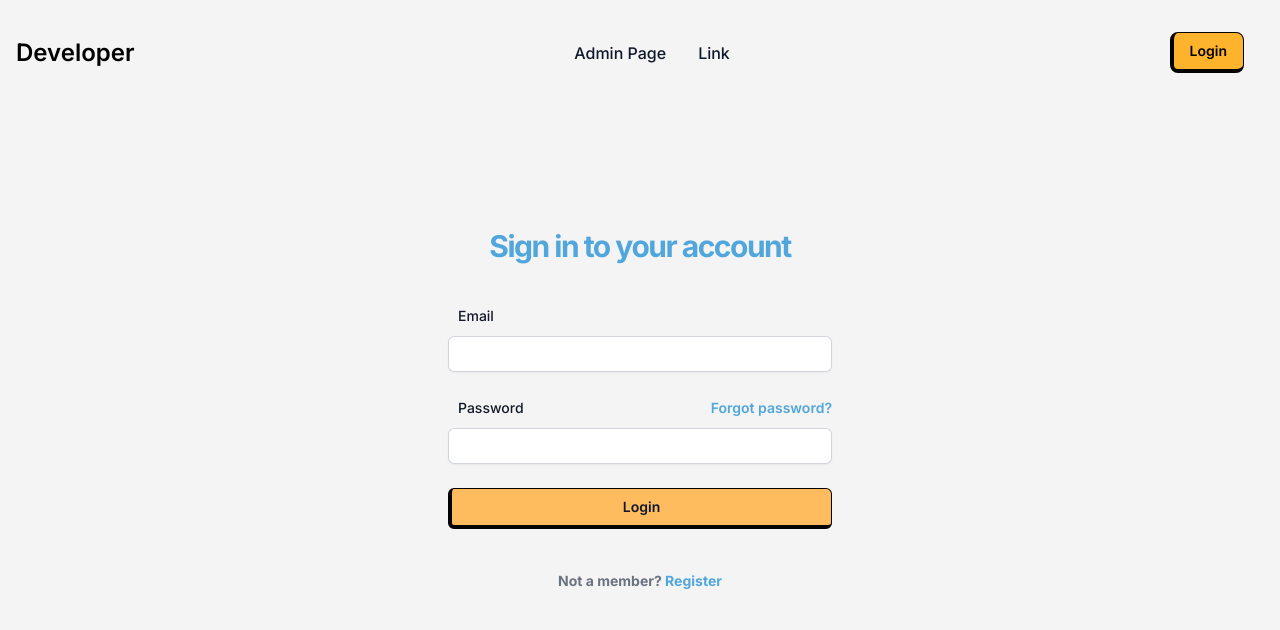
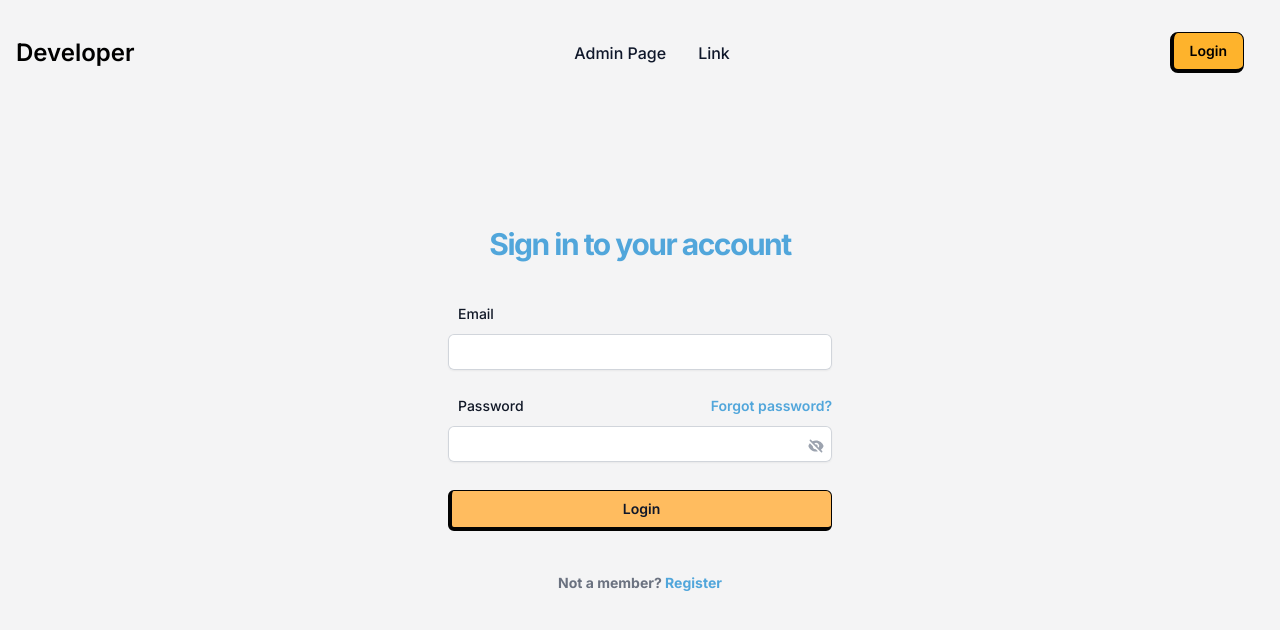
Before and after one commit to albertotomatis/FullStack_Blog_NextJs, a Next.js app in the folder auth_nextjs/: page /login in a window 1280 px wide. Shown: the top 630 px of the page. Built offline with nearby package versions, Linux system fonts and the light colour scheme; no server answers.

Commit message:
show hide password

```diff
--- a/auth_nextjs/app/components/Auth/LoginForm.jsx
+++ b/auth_nextjs/app/components/Auth/LoginForm.jsx
@@ -6,6 +6,7 @@ import { useRouter } from "next/navigation";
 import { handleInputChange } from "@/app/components/Auth/Validation";
 import { isValidEmail } from "@/utils/validation";
 import { useSession } from "next-auth/react";
+import { HiEye, HiEyeOff } from 'react-icons/hi';
 
 export default function LoginForm() {
   const [formData, setFormData] = useState({
@@ -13,6 +14,7 @@ export default function LoginForm() {
     password: '',
   });
 
+  const [passwordVisible, setPasswordVisible] = useState(false);
   const [errors, setErrors] = useState({});
   const { data: session } = useSession();
   const router = useRouter();
@@ -27,6 +29,11 @@ export default function LoginForm() {
     clearErrors(); // Pulisci gli errori quando l'utente modifica i dati
     handleInputChange(e, formData, setFormData, errors, setErrors, isValidEmail);
   }
+
+  // show - hide password
+  const togglePasswordVisibility = () => {
+    setPasswordVisible((prev) => !prev);
+  };
 
   // All'invio del form
   const handleSubmit = async (e) => {
@@ -63,9 +70,9 @@ export default function LoginForm() {
           Sign in to your account
         </h2>
       </div>
-
       <div className="mt-10 sm:mx-auto sm:w-full sm:max-w-sm">
         <form onSubmit={handleSubmit} className="space-y-6" action="#" method="POST">
+          { /* email */ }
           <div>
             <label htmlFor="email" className="block text-sm font-medium leading-6 text-gray-900 px-2.5">Email</label>
             <div className="mt-2">
@@ -82,24 +89,30 @@ export default function LoginForm() {
               </p>
             )}
           </div>
-
+          { /* Password */ }
           <div>
             <div className="flex items-center justify-between">
               <label htmlFor="password" className="block text-sm font-medium leading-6 text-gray-900 px-2.5">Password</label>
-
               <div className="text-sm">
                 <Link href={'/forgotPassword'} className="font-semibold text-[#51A6DB] hover:text-sky-900">
                   Forgot password?
                 </Link>
               </div>
             </div>
-            <div className="mt-2">
+            <div className="mt-2 relative" style={{ height: '2.5rem' }}>
               <input
                 onChange={handleChange}
-                type="password"
+                type={passwordVisible ? 'text' : 'password'}
                 name="password"
                 className="block w-full rounded-md border-0 py-1.5 px-2.5 text-gray-900 shadow-sm ring-1 ring-inset ring-gray-300 placeholder:text-gray-400 focus:ring-2 focus:ring-inset focus:ring-sky-900 sm:text-sm sm:leading-6"
               />
+              <button
+                type="button"
+                onClick={togglePasswordVisibility}
+                className="absolute right-2 top-1/2 transform -translate-y-1/2 text-gray-400"
+              >
+                {passwordVisible ? <HiEye /> : <HiEyeOff />}
+              </button>
             </div>
             {errors.password && (
               <p className="text-red-400 font-bold w-fit text-sm py-1 px-3 rounded-md mt-2">
@@ -107,6 +120,7 @@ export default function LoginForm() {
               </p>
             )}
           </div>
+
 
           <div>
             <button
```
